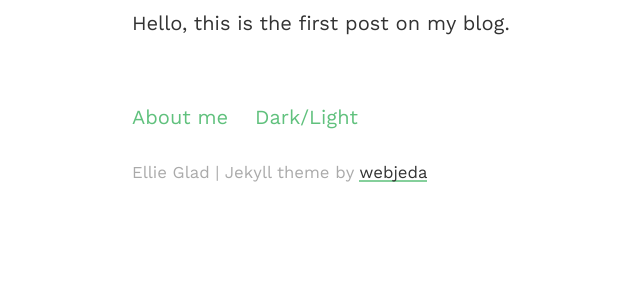
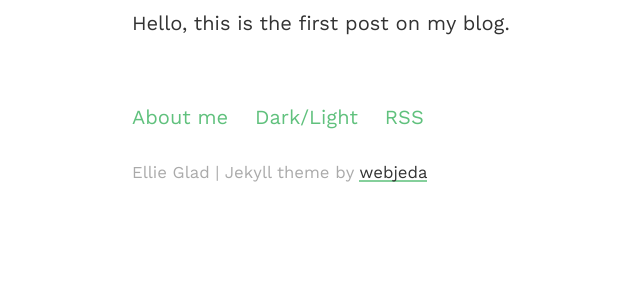
Before and after one commit to ellieglad/ellieglad.github.io, a Jekyll site: the page built from index.html, in a window 1280 px wide. Shown: the part 326-626 px from the top of the page, without its empty margins (108-748 px from the left). Built offline with Jekyll 4.4.1, drawn with Linux system fonts in a browser that asks for light colours; the list of posts is cut into pages by our own code.

Commit message:
add rss link

```diff
--- a/_layouts/default.html
+++ b/_layouts/default.html
@@ -33,6 +33,7 @@
             <div class="links">
                 <a href="{{site.baseurl}}/about/">About me</a>
                 <a class="theme" onclick="theme()">Dark/Light</a>
+                <a class="theme" href="{{site.baseurl}}/feed.xml" target="_blank">RSS</a>
             </div>
             <p class="copy">
                 <small>{{site.title}}
```
